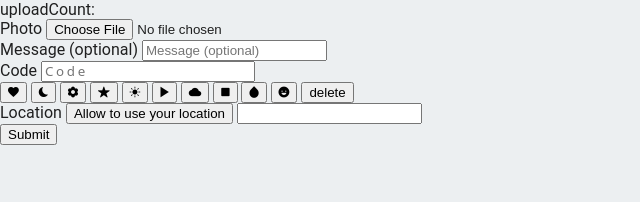
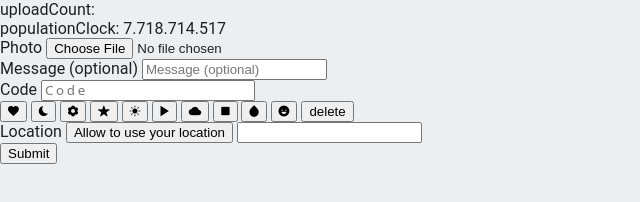
Before and after one commit to StudioProcess/lbu-firebase, a website: page public/index.html in a window 1280 px wide. Shown: the whole page, without its empty margins (0-640 px from the left). Drawn offline with nearby package versions, Linux system fonts and the light colour scheme; no server answers.

Commit message:
Added population clock

```diff
--- a/public/index.html
+++ b/public/index.html
@@ -39,6 +39,10 @@
 
     <div>
       uploadCount: <span id="uploadCount"></span>
+    </div>
+
+    <div>
+      populationClock: <span id="populationClock"></span>
     </div>
 
     <div id="form">
@@ -238,6 +242,20 @@
           }, {enableHighAccuracy:false});
         });
       })();
+
+      // Population clock
+      (function populationClock() {
+        const start = 7714100000;
+        const persecond = 2.62;
+        const date = new Date('2019-07-05');
+        const interval = 1000;
+        const el = document.querySelector('#populationClock')
+        setInterval(() => {
+          let diff = Math.round( (new Date() - date)/1000 ) + 1;
+          let result = Math.round( diff * persecond + start );
+          el.textContent = Number(result).toLocaleString('de');
+        }, interval);
+      })();
   </script>
 
   <!-- <script>
```
